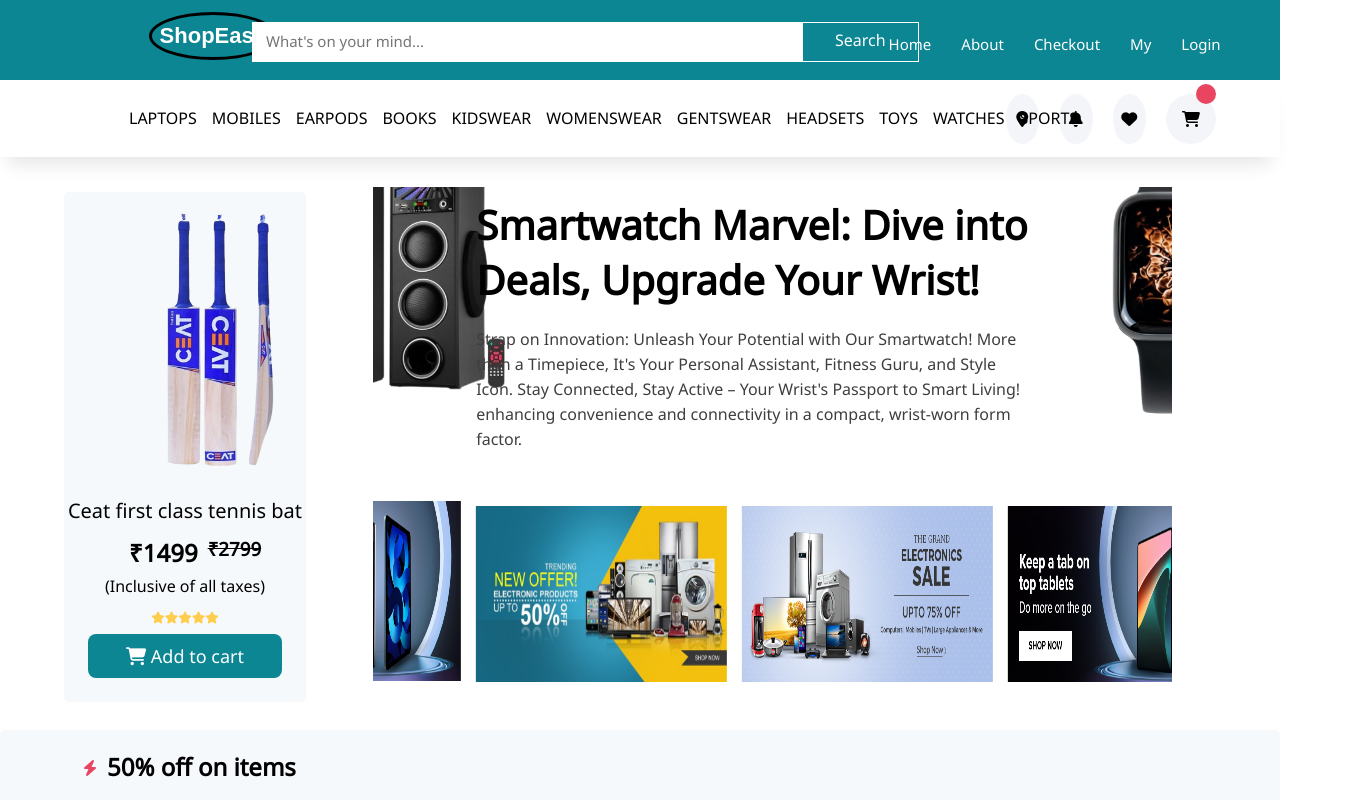
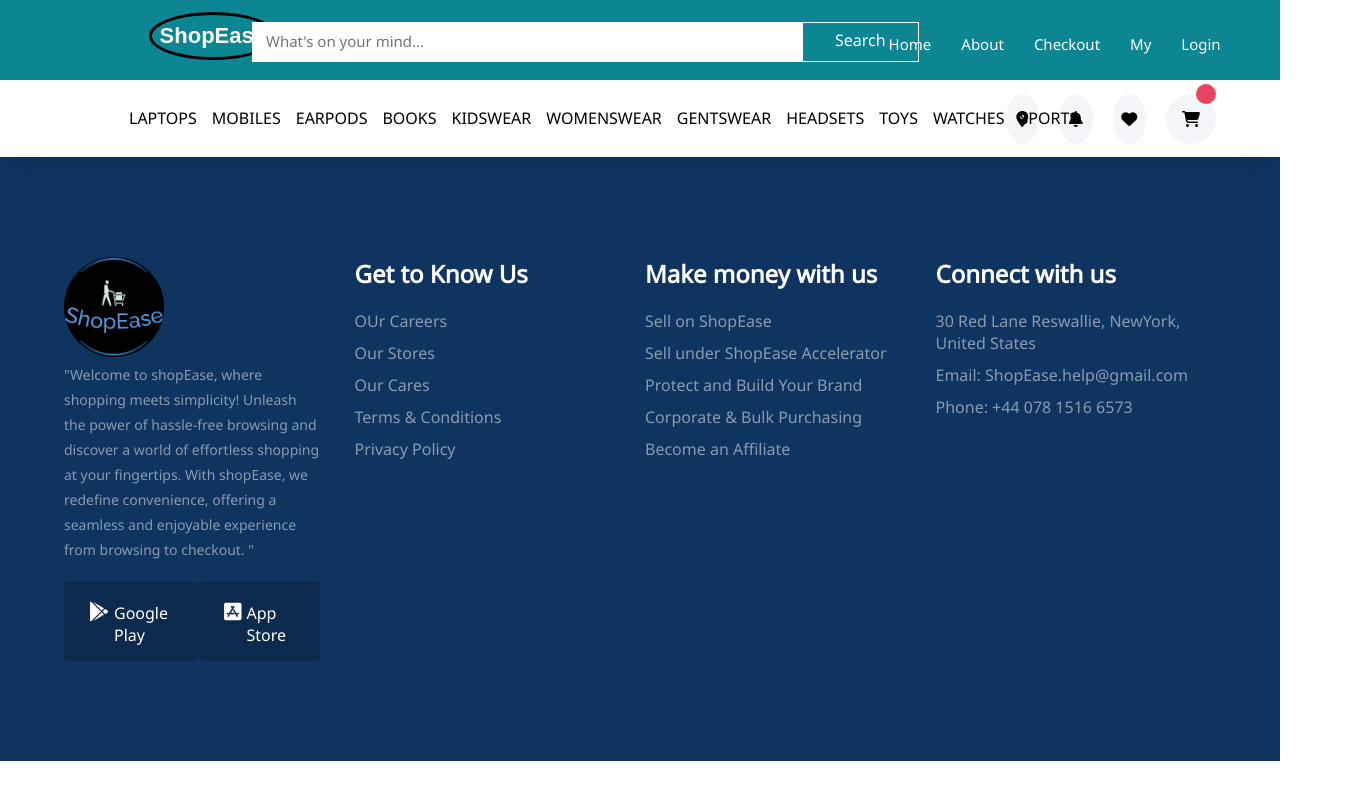
Before and after one commit to Anukeerth-ek/E-Commerce-ReactJS, a React (Create React App) app: page / in a window 1280 px wide. Shown: the top 800 px of the page, 1367 px wide, since content can reach past the window. Built offline with nearby package versions, Linux system fonts and the light colour scheme; a web font is replaced by a local one.

Commit message:
changed the path of home

```diff
--- a/src/App.js
+++ b/src/App.js
@@ -105,7 +105,7 @@
                <Routes>
 
 
-               <Route path="/" element = {  <Pages  productItems = {productItems} addToCart = {addToCart}
+               <Route path="/E-commerce-React-App/" element = {  <Pages  productItems = {productItems} addToCart = {addToCart}
                shopItems={shopItems}  renameCart={renameCart} loginChecker= {loginChecker}/>}/>
 
                <Route path="/cart" element={ <Cart  cartItem = {cartItem}  addToCart = {addToCart} decreaseQty = {decreaseQty} loginState = {loginState}
--- a/src/My projects/Headers/Navbar.jsx
+++ b/src/My projects/Headers/Navbar.jsx
@@ -37,7 +37,7 @@
 
                 <div className='navlink'>
                 <ul className={MobileMenu ? 'nav-links-MobileMenu': "link f_flex capitalize"} onClick={()=> setMobileMenu(false)}>
-                         <li className='common-nav'> <Link to = "E-commerce-React-App/">Home</Link></li>
+                         <li className='common-nav'> <Link to = "/E-commerce-React-App/">Home</Link></li>
                          <li className='common-nav'> <Link to = "/about">About</Link></li>
                          <li className='common-nav'> <Link to="/cart">Checkout</Link></li>
                          <li className='common-nav'> <Link to="/cart/myorders">My Orders</Link></li>
```
